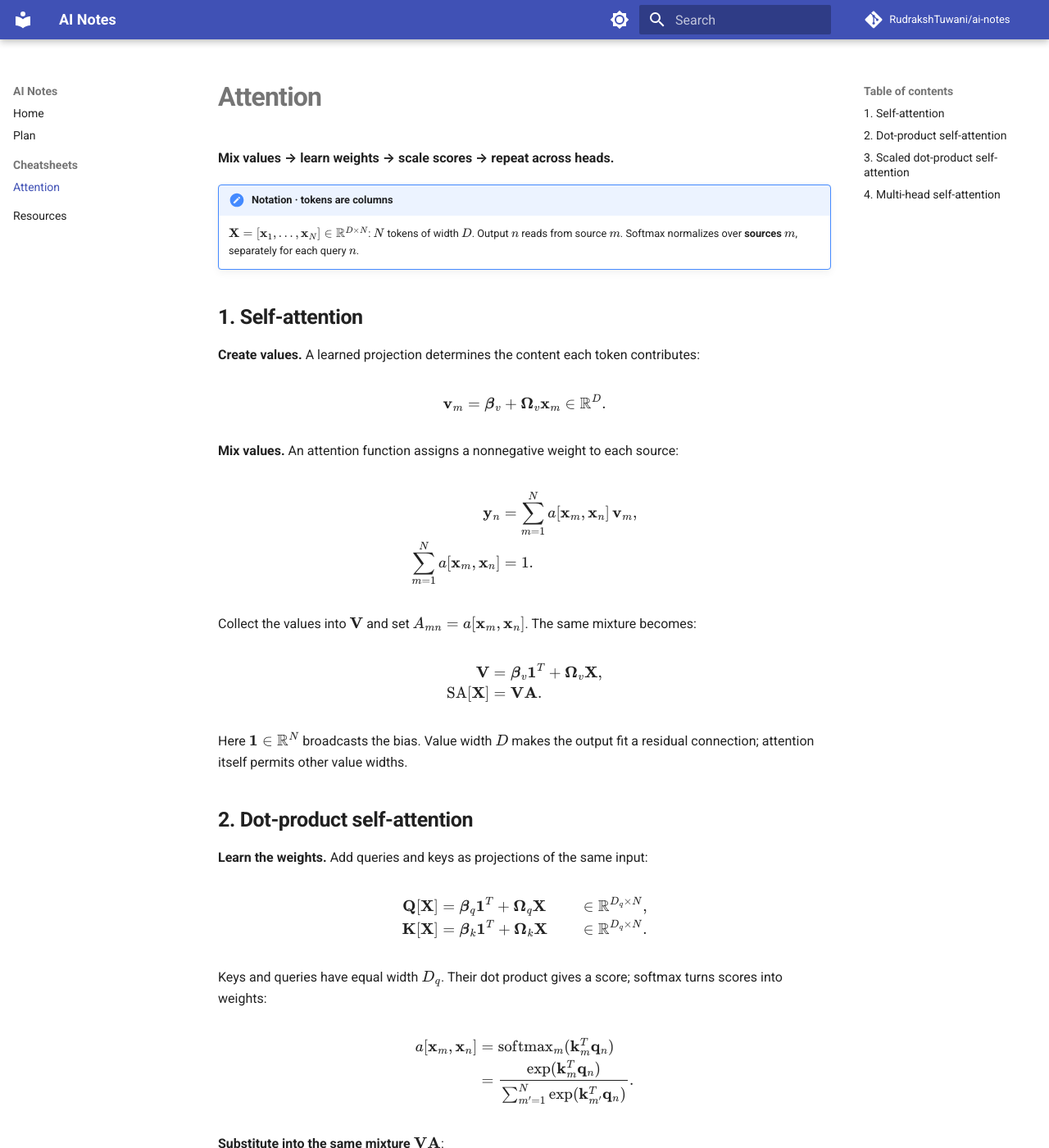
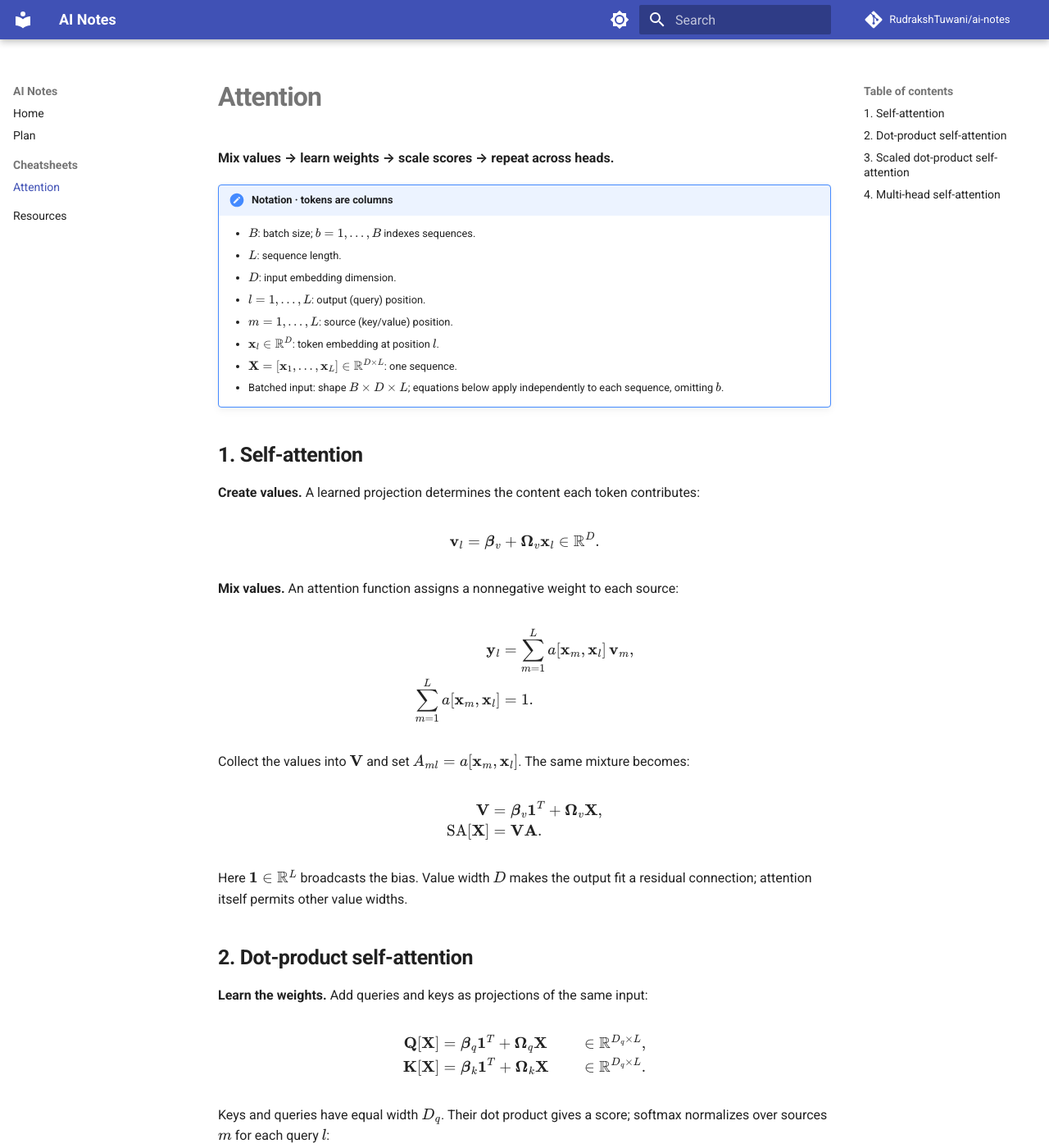
Before and after one commit to RudrakshTuwani/ai-notes, an MkDocs documentation site: the page built from docs/cheatsheets/attention.md, in a window 1280 px wide and 1400 px high. Shown: the whole window at 82% size. Built offline with MkDocs 1.6.1 and Material for MkDocs 9.7.7, drawn with Linux system fonts in a browser that asks for light colours; comment, search, counter and statistics services are not loaded; some of the changed text lies outside the part shown.

Commit message:
Standardize attention batch and sequence notation

```diff
--- a/docs/cheatsheets/attention.md
+++ b/docs/cheatsheets/attention.md
@@ -4,14 +4,21 @@
 
 !!! note "Notation · tokens are columns"
 
-    $\mathbf{X}=[\mathbf{x}_1,\ldots,\mathbf{x}_N]\in\mathbb{R}^{D\times N}$: $N$ tokens of width $D$. Output $n$ reads from source $m$. Softmax normalizes over **sources $m$**, separately for each query $n$.
+    - $B$: batch size; $b=1,\ldots,B$ indexes sequences.
+    - $L$: sequence length.
+    - $D$: input embedding dimension.
+    - $l=1,\ldots,L$: output (query) position.
+    - $m=1,\ldots,L$: source (key/value) position.
+    - $\mathbf{x}_l\in\mathbb{R}^{D}$: token embedding at position $l$.
+    - $\mathbf{X}=[\mathbf{x}_1,\ldots,\mathbf{x}_L]\in\mathbb{R}^{D\times L}$: one sequence.
+    - Batched input: shape $B\times D\times L$; equations below apply independently to each sequence, omitting $b$.
 
 ## 1. Self-attention
 
 **Create values.** A learned projection determines the content each token contributes:
 
 $$
-\mathbf{v}_m=\boldsymbol{\beta}_v+\boldsymbol{\Omega}_v\mathbf{x}_m
+\mathbf{v}_l=\boldsymbol{\beta}_v+\boldsymbol{\Omega}_v\mathbf{x}_l
 \in\mathbb{R}^{D}.
 $$
 
@@ -19,14 +26,14 @@ $$
 
 $$
 \begin{aligned}
-\mathbf{y}_n
-  &=\sum_{m=1}^{N}a[\mathbf{x}_m,\mathbf{x}_n]\,\mathbf{v}_m,\\
-\sum_{m=1}^{N}a[\mathbf{x}_m,\mathbf{x}_n]
+\mathbf{y}_l
+  &=\sum_{m=1}^{L}a[\mathbf{x}_m,\mathbf{x}_l]\,\mathbf{v}_m,\\
+\sum_{m=1}^{L}a[\mathbf{x}_m,\mathbf{x}_l]
   &=1.
 \end{aligned}
 $$
 
-Collect the values into $\mathbf{V}$ and set $A_{mn}=a[\mathbf{x}_m,\mathbf{x}_n]$. The same mixture becomes:
+Collect the values into $\mathbf{V}$ and set $A_{ml}=a[\mathbf{x}_m,\mathbf{x}_l]$. The same mixture becomes:
 
 $$
 \begin{aligned}
@@ -35,7 +42,7 @@ $$
 \end{aligned}
 $$
 
-Here $\mathbf{1}\in\mathbb{R}^{N}$ broadcasts the bias. Value width $D$ makes the output fit a residual connection; attention itself permits other value widths.
+Here $\mathbf{1}\in\mathbb{R}^{L}$ broadcasts the bias. Value width $D$ makes the output fit a residual connection; attention itself permits other value widths.
 
 ## 2. Dot-product self-attention
 
@@ -43,19 +50,19 @@ Here $\mathbf{1}\in\mathbb{R}^{N}$ broadcasts the bias. Value width $D$ makes th
 
 $$
 \begin{aligned}
-\mathbf{Q}[\mathbf{X}] &= \boldsymbol{\beta}_q\mathbf{1}^{T}+\boldsymbol{\Omega}_q\mathbf{X} &&\in\mathbb{R}^{D_q\times N},\\
-\mathbf{K}[\mathbf{X}] &= \boldsymbol{\beta}_k\mathbf{1}^{T}+\boldsymbol{\Omega}_k\mathbf{X} &&\in\mathbb{R}^{D_q\times N}.
+\mathbf{Q}[\mathbf{X}] &= \boldsymbol{\beta}_q\mathbf{1}^{T}+\boldsymbol{\Omega}_q\mathbf{X} &&\in\mathbb{R}^{D_q\times L},\\
+\mathbf{K}[\mathbf{X}] &= \boldsymbol{\beta}_k\mathbf{1}^{T}+\boldsymbol{\Omega}_k\mathbf{X} &&\in\mathbb{R}^{D_q\times L}.
 \end{aligned}
 $$
 
-Keys and queries have equal width $D_q$. Their dot product gives a score; softmax turns scores into weights:
+Keys and queries have equal width $D_q$. Their dot product gives a score; softmax normalizes over sources $m$ for each query $l$:
 
 $$
 \begin{aligned}
-a[\mathbf{x}_m,\mathbf{x}_n]
-  &=\operatorname{softmax}_{m}(\mathbf{k}_m^{T}\mathbf{q}_n)\\
-  &=\frac{\exp(\mathbf{k}_m^{T}\mathbf{q}_n)}
-  {\sum_{m'=1}^{N}\exp(\mathbf{k}_{m'}^{T}\mathbf{q}_n)}.
+a[\mathbf{x}_m,\mathbf{x}_l]
+  &=\operatorname{softmax}_{m}(\mathbf{k}_m^{T}\mathbf{q}_l)\\
+  &=\frac{\exp(\mathbf{k}_m^{T}\mathbf{q}_l)}
+  {\sum_{m'=1}^{L}\exp(\mathbf{k}_{m'}^{T}\mathbf{q}_l)}.
 \end{aligned}
 $$
 
@@ -68,7 +75,7 @@ $$
 
 !!! tip "Shape check"
 
-    Scores and weights are $N\times N$. Multiplying by values gives $(D\times N)(N\times N)\rightarrow D\times N$.
+    Scores and weights are $L\times L$. Multiplying by values gives $(D\times L)(L\times L)\rightarrow D\times L$.
 
 ## 3. Scaled dot-product self-attention
 
@@ -95,13 +102,13 @@ $$
 \end{aligned}
 $$
 
-All three matrices are $d_h\times N$. Apply the previous step per head:
+All three matrices are $d_h\times L$. Apply the previous step per head:
 
 $$
 \begin{aligned}
 \mathbf{Y}_h &= \mathbf{V}_h\cdot\operatorname{softmax}_{m}\!\left(
 \frac{\mathbf{K}_h^{T}\mathbf{Q}_h}{\sqrt{d_h}}
-\right) \in \mathbb{R}^{d_h\times N}.
+\right) \in \mathbb{R}^{d_h\times L}.
 \end{aligned}
 $$
 
@@ -114,7 +121,7 @@ $$
 \begin{bmatrix}
 \mathbf{Y}_1\\ \vdots\\ \mathbf{Y}_H
 \end{bmatrix}
-\in\mathbb{R}^{D\times N}.
+\in\mathbb{R}^{D\times L}.
 $$
 
 Different projections let the $H$ heads learn different relationships; the output projection recombines their $D/H$-wide representations.
```
